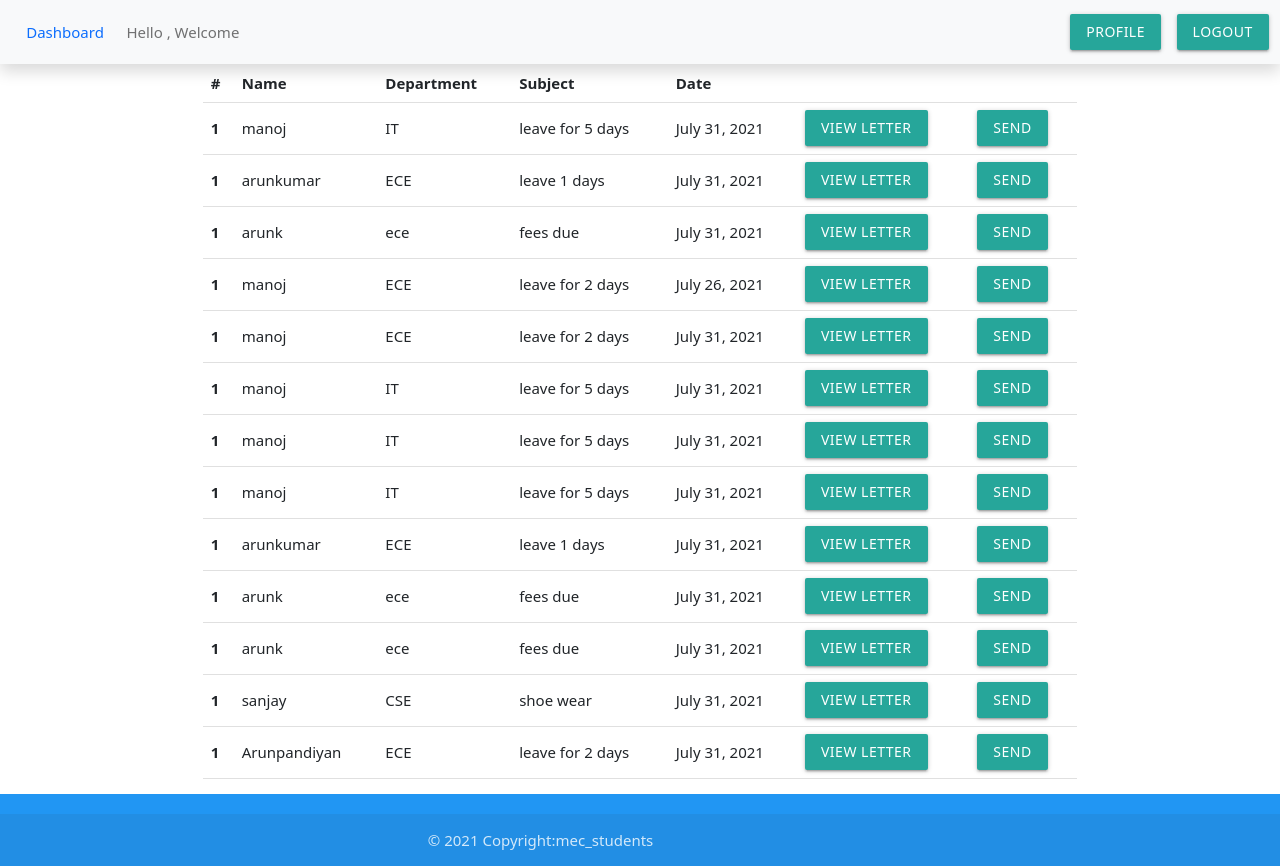
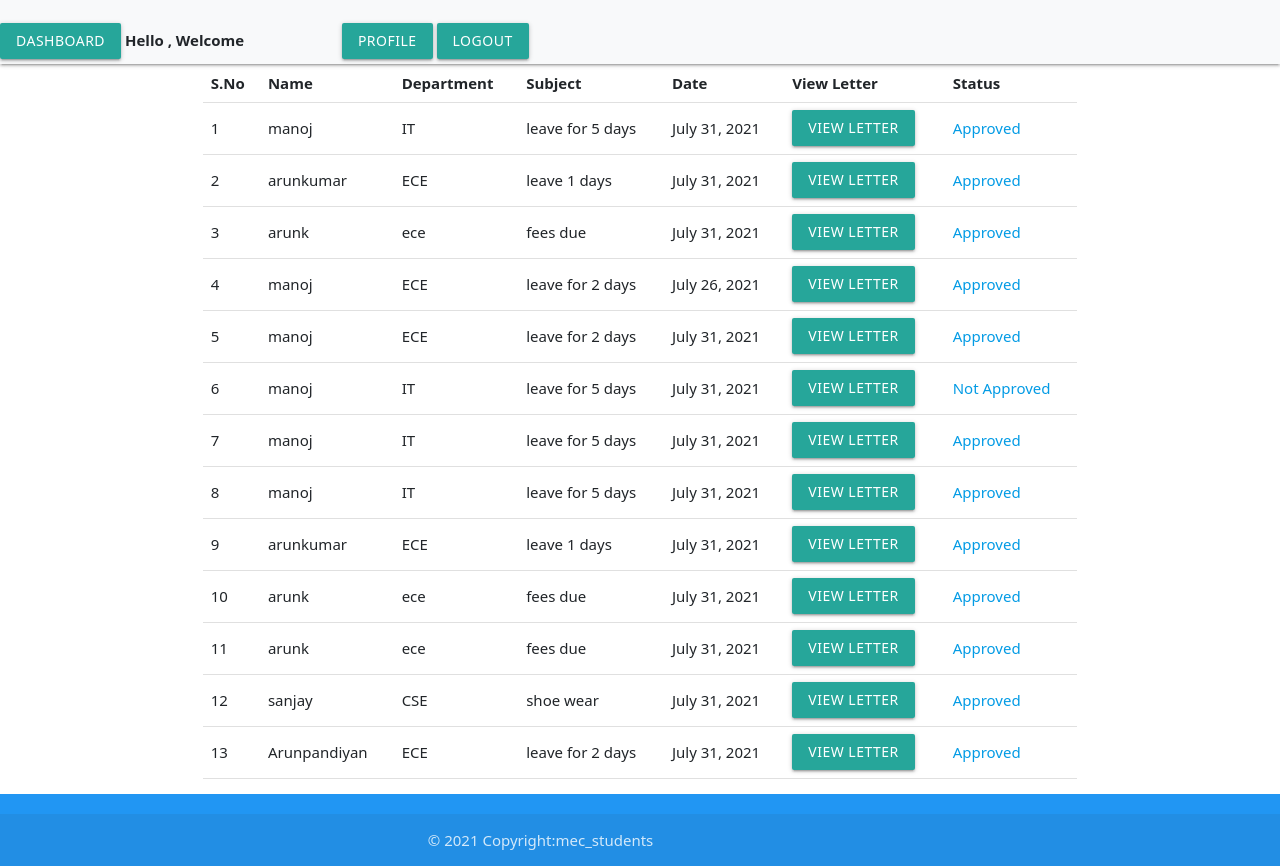
Before and after one commit to scientifictemper/college_management_django, a Django app: page /viewper/ in a window 1280 px wide. Run offline with Django 3.2, Linux system fonts and the light colour scheme; data comes from the database, SQL or seed files in the repository; both versions use the stored data as it was after the commit.

Commit message:
create staff group and permission

```diff
--- a/mysite/clg/models.py
+++ b/mysite/clg/models.py
@@ -9,9 +9,13 @@
     subject=models.CharField(max_length=250)
     date=models.DateField()
     reason=models.CharField(max_length=250)
+    status = models.BooleanField(default=False)
+
 
     def __str__(self):
         return self.name
+    def get_status(self):
+        return self.status
 
 class Payment(models.Model):
     name=models.CharField(max_length=50)
--- a/mysite/clg/urls.py
+++ b/mysite/clg/urls.py
@@ -11,7 +11,8 @@
     path('material/',views.material,name='material'),
     path('payment/',views.payment,name='payment'),
     path('profile/',views.profile,name='profile'),
-    path('viewper/',views.viewpermission,name='viewper'),
+    path('viewper/',views.PermissionListView.as_view(),name='viewper'),
+    path('giveper/<int:id>',views.givePermission,name='giveper'),
     path('viewpay/',views.viewpayment,name='viewpay'),
     path('letter/<int:id>',views.letter,name='letter'),
     path('time/',views.timetable,name='timetable'),
--- a/mysite/clg/views.py
+++ b/mysite/clg/views.py
@@ -1,39 +1,54 @@
 from django.shortcuts import redirect, render
 from django.contrib.auth.forms import UserCreationForm
-from .forms import RegistrationForm
 from django.contrib.auth import authenticate, login, logout
 from django.contrib import messages
 from clg.forms import PermissionForm,PaymentForm
+from django.http import FileResponse
+from django.views.generic import View
+
+import os
+
+from django.contrib.auth.decorators import login_required
+from django.contrib.auth.models import Group
+
+from .decorators import unauthenticated_user, allowed_users, admin_only
 from .models import Permission,Payment
-from django.http import FileResponse
-import os
+from .forms import RegistrationForm
+
 
 
 # Create your views here.
 def index(request):
     return render(request,'index.html')
 
+@login_required(login_url='login')
+
 def home(request):
 
-    return render(request,'home.html')
+	return render(request,'home.html')
+
+@unauthenticated_user
 def registerPage(request):
-	if request.user.is_authenticated:
-		return redirect('home')
-	else:
-		form = RegistrationForm()
-		if request.method == 'POST':
-			form = RegistrationForm(request.POST)
-			if form.is_valid():
-				form.save()
-				user = form.cleaned_data.get('username')
-				messages.success(request, 'Account was created for ' + user)
+	form = RegistrationForm()
+	if request.method == 'POST':
+		form = RegistrationForm(request.POST)
+		if form.is_valid():
+			user = form.save()
+			username = form.cleaned_data.get('username')
 
-				return redirect('login')
+			group = Group.objects.get(name='students')
+			user.groups.add(group)
+
+			messages.success(request, 'Account was created for ' + username)
+
+			return redirect('login')
 
 
-		context = {'form':form}
-		return render(request, 'signup.html', context)
+	context = {'form':form}
+	return render(request, 'signup.html', context)
 
+
+@unauthenticated_user
 def loginPage(request):
 	if request.user.is_authenticated:
 		return redirect('home')
@@ -84,7 +99,7 @@
 		form=PermissionForm(request.POST)
 		if form.is_valid():
 			form.save()
-			return redirect('viewpay')
+		return redirect('viewper')
 
 	else:
 		form=PermissionForm()
@@ -92,10 +107,44 @@
 		'form':form
 	}
 	return render(request,'permission.html',context)
-def viewpermission(request):
-	obj=Permission.objects.all()
-	return render(request,'viewper.html',{'data':obj})
 
+class PermissionListView(View):
+	def get(self,*args,**kwargs):
+		permissions=Permission.objects.all()
+		context={
+			"permissions":permissions,
+		}
+		return render(self.request,'viewper.html',context)
+	def post(self,request):
+		permission_ids=request.POST.getlist("i.id")
+		permission_ids=list(map(int,permission_ids))
+
+		update_status_for_permission=int(request.POST['status'])
+		permissions=Permission.objects.filter(id__in=permission_ids)
+		if update_status_for_permission == 0:
+			permissions.update(status=False)
+		else:
+			permissions.update(status=True)
+		return redirect('viewper')
+
+def  givePermission(request,id):
+	obj=Permission.objects.get(id=id)
+	if request.method=='POST':
+		obj=Permission.objects.get(id=id)
+		form=PermissionForm(request.POST,instance=obj)
+		if form.is_valid():
+			obj.name=form.cleaned_data['name']
+			obj.save()
+			form.save()
+			return redirect('viewper')
+
+	else:
+		form=PermissionForm(instance=obj)
+	context={
+		'form':form,
+		'obj':obj,
+	}
+	return render(request,'giveper.html',context)
 def viewpayment(request):
 	obj=Payment.objects.all()
 	return render(request,'viewpay.html',{'data':obj})
--- a/mysite/templates/home.html
+++ b/mysite/templates/home.html
@@ -10,7 +10,12 @@
             <div class="card-body">
               <h5 class="card-title">Permission</h5>
               <p class="card-text">First click get permission button and then click view and view your permission letter details.</p>
+              {% if not request.user.is_staff %}
+
               <a href="{% url 'permission' %}" class="btn btn-primary">Get permission</a>
+
+              {% endif %}
+
               <a href="{% url 'viewper' %}" class="btn btn-primary">View</a>
 
 
--- a/mysite/templates/index.html
+++ b/mysite/templates/index.html
@@ -7,7 +7,6 @@
 
     <!-- Bootstrap CSS -->
     <link href="https://cdn.jsdelivr.net/npm/bootstrap@5.0.2/dist/css/bootstrap.min.css" rel="stylesheet" integrity="sha384-EVSTQN3/azprG1Anm3QDgpJLIm9Nao0Yz1ztcQTwFspd3yD65VohhpuuCOmLASjC" crossorigin="anonymous">
-
     {% block css %}
         <link href="https://fonts.googleapis.com/icon?family=Material+Icons" rel="stylesheet">
         <link rel="stylesheet" href="https://cdnjs.cloudflare.com/ajax/libs/materialize/1.0.0-rc.1/css/materialize.min.css" integrity="sha256-qj3p6P1fJIV+Ndv7RW1ovZI2UhOuboj9GcODzcNFIN8=" crossorigin="anonymous" />
@@ -18,62 +17,16 @@
   </head>
   <body>
     <!-- Navbar -->
-    <nav class="navbar navbar-expand-lg navbar-light bg-light shadow">
-        <!-- Container wrapper -->
-        <div class="container-fluid">
-        <!-- Toggle button -->
-        <button
-            class="navbar-toggler"
-            type="button"
-            data-mdb-toggle="collapse"
-            data-mdb-target="#navbarSupportedContent"
-            aria-controls="navbarSupportedContent"
-            aria-expanded="false"
-            aria-label="Toggle navigation"
-        >
-        <i class="fas fa-bars"></i>
-      </button>
+    <nav class="navbar navbar-light bg-light">
+      <form class="form-inline">
+        <a href="{% url 'home' %}" class="btn btn-primary">Dashboard</a>
+        <b   class="text-dark">        Hello ,{{request.user.username}} Welcome</b>
+        &emsp;&emsp;&emsp;&emsp;&emsp;&emsp;
+        <a href="{% url 'profile' %}" class="btn btn-primary">Profile</a>
+        <a href="{% url 'logout' %}" class="btn btn-primary">Logout</a>
 
-      <!-- Collapsible wrapper -->
-      <div class="collapse navbar-collapse" id="navbarSupportedContent">
-
-        <!-- Left links -->
-          <a class="nav-link font-weight-bold" href="{% url 'home' %}">Dashboard
-            </a>
-        <ul class="navbar-nav me-auto mb-2 mb-lg-0">
-
-
-
-          <li class="nav-item">
-            <a class="nav-link" href="#">Hello ,{{ request.user.username }} Welcome
-            </a>
-          </li>
-
-        </ul>
-        <!-- Left links -->
-      </div>
-      <!-- Collapsible wrapper -->
-
-      <!-- Right elements -->
-      <div class="d-flex align-items-center">
-        <!-- Icon -->
-        <a class="text-reset me-3" href="#">
-          <i class="fas fa-shopping-cart"></i>
-        </a>
-
-
-
-
-      <!-- Right elements -->
-      <div class="d-flex align-items-center">
-
-        <a href="{% url 'profile' %}" class="btn btn-primary">Profile</a>
-        &nbsp;&nbsp;&nbsp;&nbsp;
-        <a href="{% url 'logout' %}" class="btn btn-primary">logout</a>
-
-    </div>
-    <!-- Container wrapper -->
-  </nav>
+      </form>
+    </nav>
 
 
 
--- a/mysite/templates/viewper.html
+++ b/mysite/templates/viewper.html
@@ -4,29 +4,36 @@
     <table class="table">
         <thead>
           <tr>
-            <th scope="col">#</th>
+            <th scope="col">S.No</th>
             <th scope="col">Name</th>
             <th scope="col">Department</th>
             <th scope="col">Subject</th>
             <th scope="col">Date</th>
-
+            <th scope="col">View Letter</th>
+            <th scope="col">Status</th>
           </tr>
         </thead>
         <tbody>
-          {% for i in data %}
+          {% for i in permissions %}
           <tr>
-            <th scope="row">1</th>
+            <td>{{i.id}}</td>
             <td>{{i.name}}</td>
             <td>{{i.department}}</td>
             <td>{{i.subject}}</td>
             <td>{{i.date}}</td>
             <td><a href="{% url 'letter' i.id %}" class="btn btn-primary">View Letter</a></td>
-            <td><a href="#" class="btn btn-primary">SEND</a></td>
+            <td class="level-right">
+              {% if i.get_status %}
+              <a class="button is-small is-success" href="#">Approved</a>
+              {% else %}
+              <a class="button is-small is-warning" href="#">Not Approved</a>
+              {% endif %}
+          </td>
 
-          </tr>
           {% endfor %}
 
         </tbody>
       </table>
+
 </div>
 {% endblock %}
```
Also changed, not shown: mysite/clg/decorators.py (added, +40 -0 lines), mysite/templates/giveper.html (added, +13 -0 lines), mysite/templates/letter.html (+6 -1 lines), mysite/templates/permission.html (+7 -1 lines), mysite/clg/migrations/0006_permission_status.py (added), mysite/db.sqlite3.
